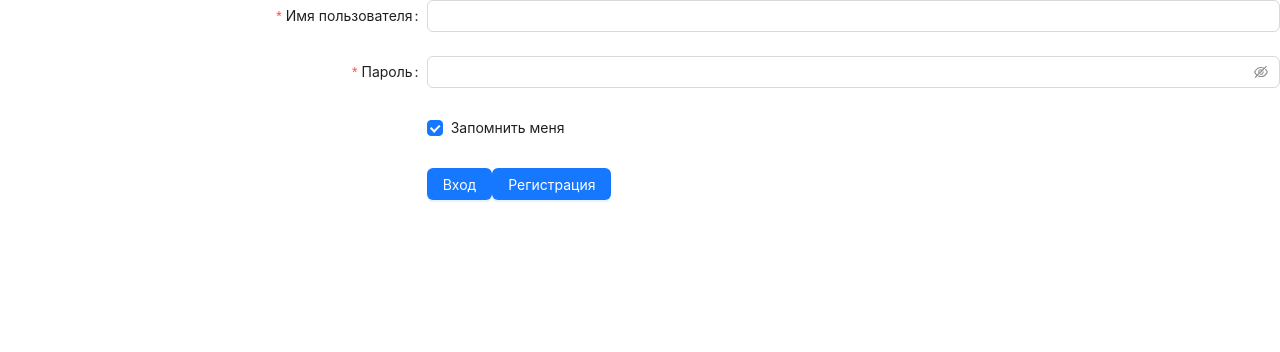
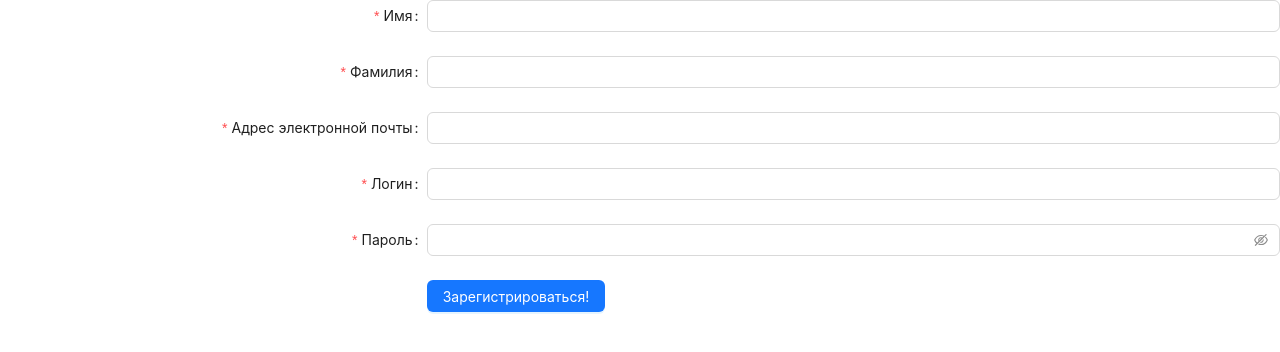
Before and after one commit to khlebnikovroman/PolymerFilmGIS, a React (Create React App) app in the folder WebAppWithReact/client-app/: page /login in a window 1280 px wide. Both pictures are taken after a click on the button "Регистрация". Shown: the top 352 px of the page. Built offline with nearby package versions, Linux system fonts and the light colour scheme.

Commit message:
Рома казел надоел со своей регистрацие, исправьб блинб уже

```diff
--- a/WebAppWithReact/client-app/src/components/Auth/Login/Login.tsx
+++ b/WebAppWithReact/client-app/src/components/Auth/Login/Login.tsx
@@ -4,20 +4,6 @@ import UserService from "../../../services/UserService";
 import {ILoginModel, LoginModel} from "../../../services/Clients";
 import RegistrationForm from "../Registration/RegistrationForm";
 import {Button, Checkbox, Form, Input, Modal} from "antd";
-
-
-type Props = {
-    navigation: NavigateFunction,
-    fromPage: string
-};
-
-type State = {
-    isAuthorized: boolean,
-    username: string,
-    password: string,
-    loading: boolean,
-    message: string
-};
 
 const Login: FC = () => {
     const navigation = useNavigate();
@@ -29,6 +15,7 @@ const Login: FC = () => {
     const [message, setMessage] = useState("");
     const [username, setUsername] = useState("");
     const [password, setPassword] = useState("");
+    const [showRegistration, setShowRegistration] = useState(false);
 
     useEffect(() => {
         const currentUser = UserService.getCurrentUserToken();
@@ -37,7 +24,7 @@ const Login: FC = () => {
         }
     }, []);
 
-    const handleLogin = (values: any) => {
+    const handleLogin = () => {
         setMessage("");
         setLoading(true);
 
@@ -63,10 +50,14 @@ const Login: FC = () => {
             }
         );
     };
+
     const showRegistrationForm = () => {
-        console.log("LOGGGG");
-        return <RegistrationForm/>;
+        setShowRegistration(true);
     };
+
+    if (showRegistration) {
+        return <RegistrationForm />;
+    }
 
     if (isAuthorized) {
         return <Navigate to={fromPage} />;
@@ -101,7 +92,7 @@ const Login: FC = () => {
             </Form.Item>
 
             <Form.Item wrapperCol={{ offset: 8, span: 16 }}>
-                <Button type="primary" onClick={() => handleLogin([])}>
+                <Button type="primary" onClick={() => handleLogin()}>
                     Вход
                 </Button>
                 <Button type="primary" onClick={showRegistrationForm}>
--- a/WebAppWithReact/client-app/src/components/Auth/Registration/RegistrationForm.tsx
+++ b/WebAppWithReact/client-app/src/components/Auth/Registration/RegistrationForm.tsx
@@ -1,11 +1,39 @@
 import {Button, Checkbox, Form, Input} from 'antd';
-import React from 'react';
+import React, {useState} from 'react';
+import {AuthClient, ILoginModel, LoginModel, RegisterModel} from "../../../services/Clients";
+import UserService from "../../../services/UserService";
+import {ClientRequest} from "http";
 
 const RegistrationForm: React.FC = () => {
+    const [username, setUsername] = useState("");
+    const [password, setPassword] = useState("");
+    const [email, setEmail] = useState("");
+    const [firstName, setFirstName] = useState("");
+    const [secondName, setSecondName] = useState("");
+
+    const [form] = Form.useForm();
+
+    const handleRegister = () => {
+        form.validateFields()
+            .then(async (values) => {
+                const registrationModel = new RegisterModel({
+                    username: username,
+                    password: password,
+                    email: email,
+                    firstName: firstName,
+                    secondName: secondName,
+                });
+                const authClient = new AuthClient();
+                await authClient.register(registrationModel);
+            })
+            .catch((info) =>{
+               console.log(info);
+            });
+    };
 
     return (
-        <>
           <Form
+              form={form}
               name="basic"
               labelCol={{span: 8}}
               wrapperCol={{span: 16}}
@@ -13,33 +41,47 @@ const RegistrationForm: React.FC = () => {
               autoComplete="off"
           >
               <Form.Item
-                  label="Имя пользователя!!!!!!!!!!!!!!!!!!!!!!!!!!!!!!!!!!!!!"
+                  label="Имя"
+                  name="firstName"
+                  rules={[{required: true, message: 'Введите имя пользователя'}]}
+              >
+                  <Input onChange={(e) => setFirstName(e.target.value)}/>
+              </Form.Item>
+              <Form.Item
+                  label="Фамилия"
+                  name="secondName"
+                  rules={[{required: true, message: 'Введите имя пользователя'}]}
+              >
+                  <Input onChange={(e) => setSecondName(e.target.value)}/>
+              </Form.Item>
+              <Form.Item
+                  label="Адрес электронной почты"
+                  name="email"
+                  rules={[{required: true, message: 'Введите имя пользователя'}]}
+              >
+                  <Input onChange={(e) => setEmail(e.target.value)}/>
+              </Form.Item>
+              <Form.Item
+                  label="Логин"
                   name="username"
                   rules={[{required: true, message: 'Введите имя пользователя'}]}
               >
-                  <Input/>
+                  <Input onChange={(e) => setUsername(e.target.value)}/>
               </Form.Item>
-
               <Form.Item
                   label="Пароль"
                   name="password"
                   rules={[{required: true, message: 'Введите пароль'}]}
               >
-                  <Input.Password/>
-              </Form.Item>
-
-              <Form.Item name="remember" valuePropName="checked" wrapperCol={{offset: 8, span: 16}}>
-                  <Checkbox>Запомнить меня</Checkbox>
+                  <Input.Password onChange={(e) => setPassword(e.target.value)}/>
               </Form.Item>
 
               <Form.Item wrapperCol={{offset: 8, span: 16}}>
-                  <Button type="primary" htmlType="submit">
-                      Вход
+                  <Button type="primary"  onClick={() => handleRegister()}>
+                      Зарегистрироваться!
                   </Button>
-                  <Button type="primary" onClick={RegistrationForm}></Button>
               </Form.Item>
           </Form>
-        </>
     )
 }
 
```
